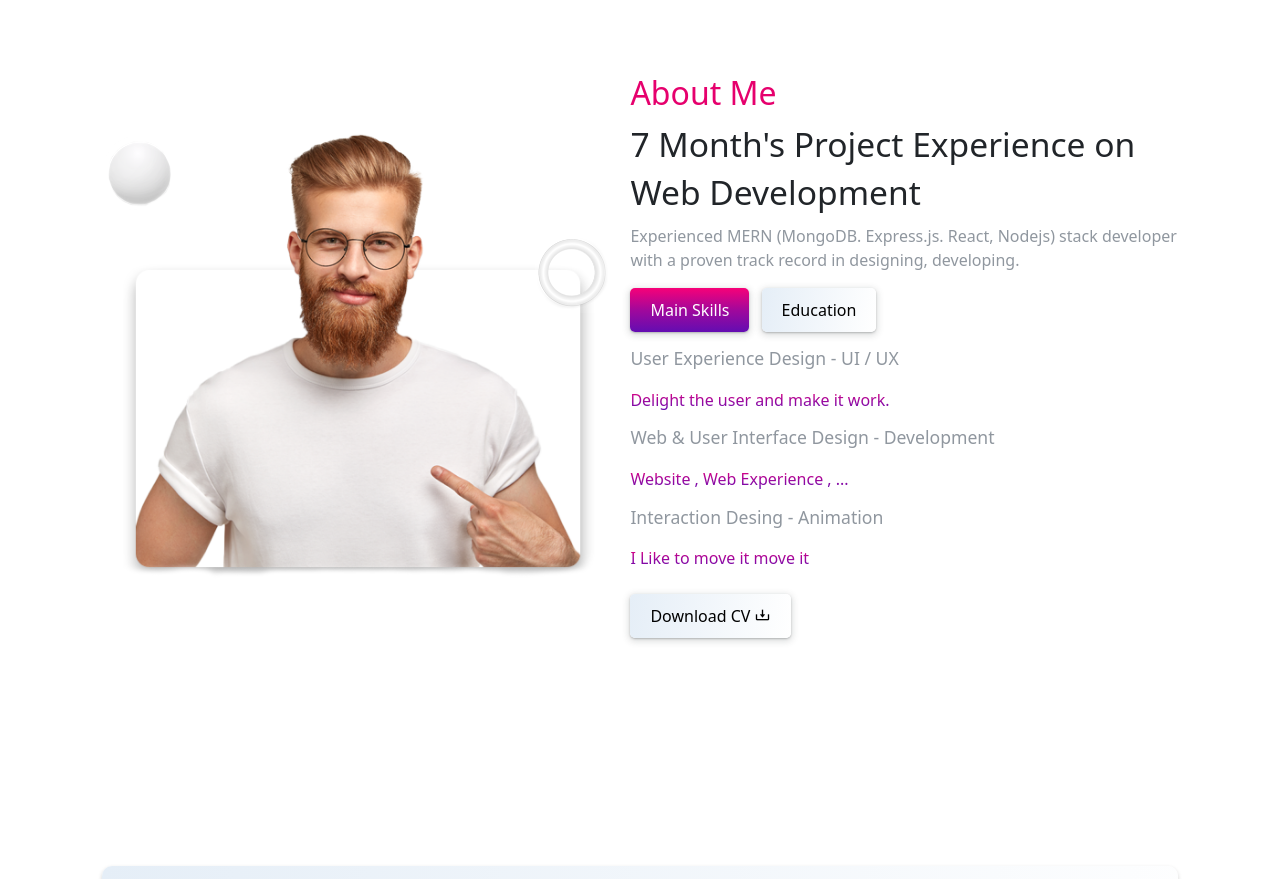
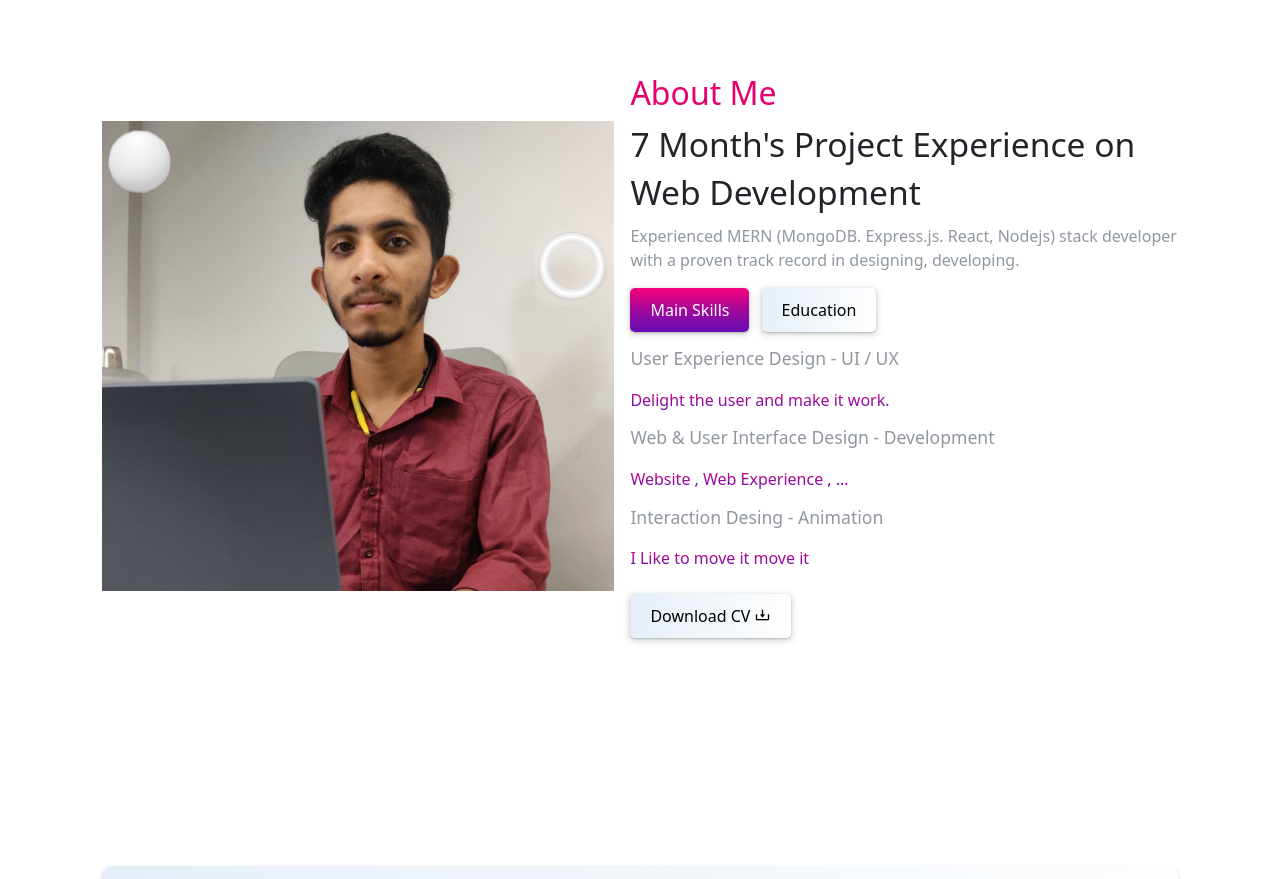
Before and after one commit to nikhilscaria3/NikhilPortFolio, a plain HTML site: page index.html in a window 1280 px wide. Shown: the part 900-1779 px from the top of the page. Drawn offline with nearby package versions, Linux system fonts and the light colour scheme.

Commit message:
Update index.html

```diff
--- a/index.html
+++ b/index.html
@@ -105,7 +105,7 @@
 
     <section class="about" id="about">
         <div class="about-img">
-            <img src="img/aboutMe.png" alt="" class="aboutHero">
+            <img src="img/nikhil.jpg" alt="" class="aboutHero">
             <div class="showcase-ring">
                 <img src="shapes/ring.png" class="ring">
                 <img src="shapes/circle.png" class="circle">
```
